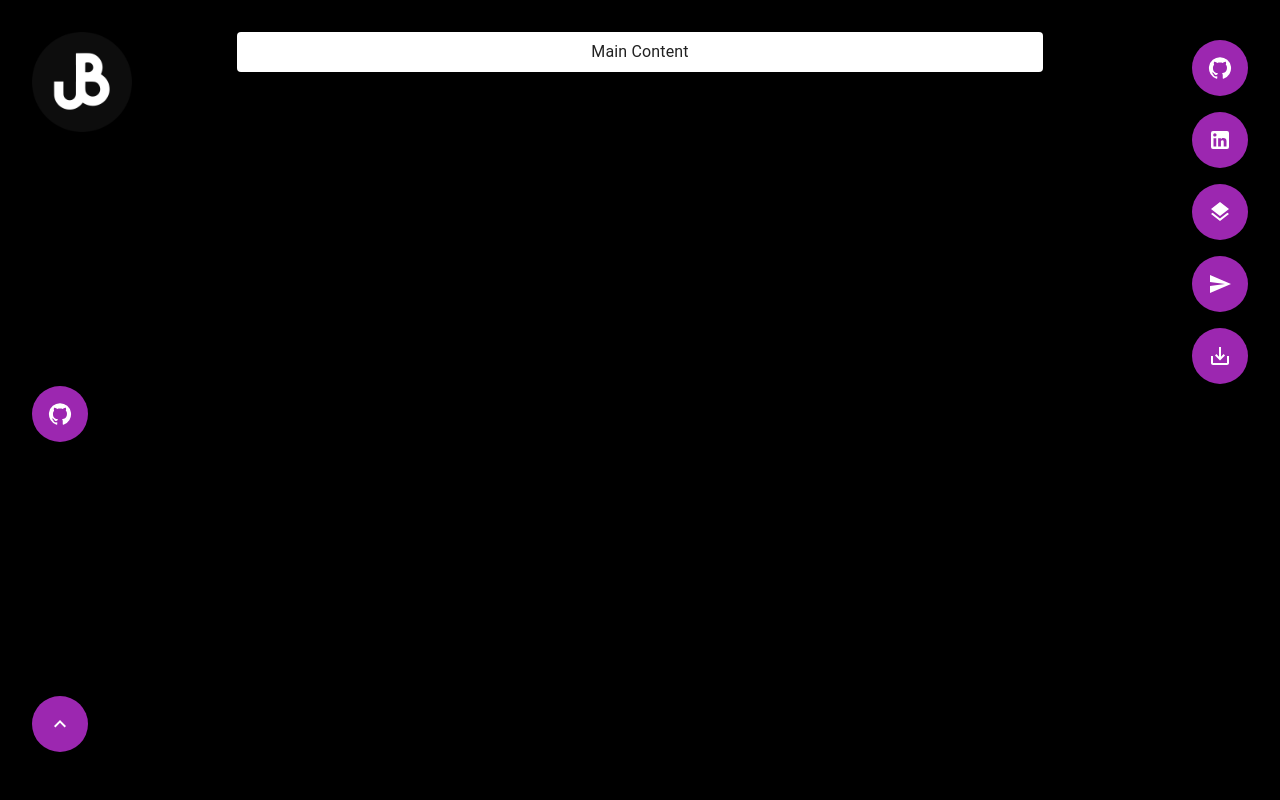
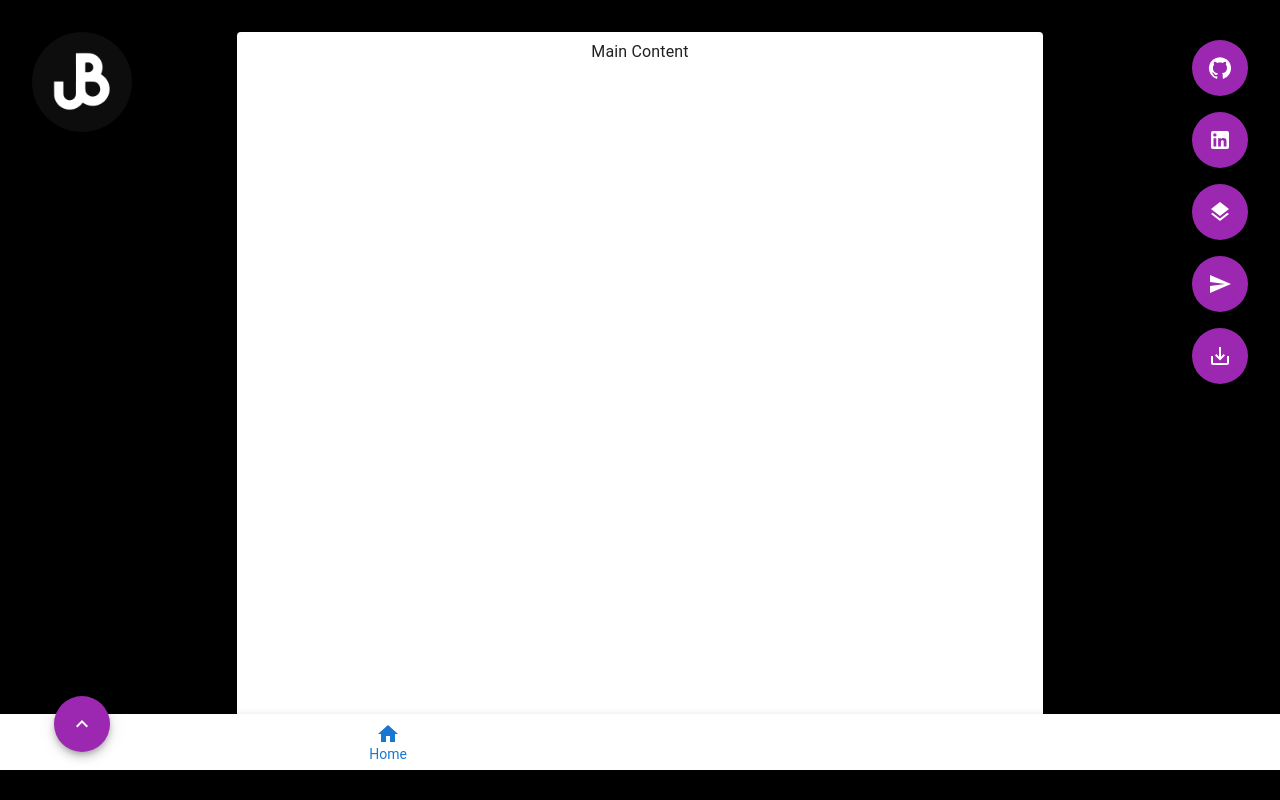
Before and after one commit to jayabaldwin/jaya-react-portfolio, a React (Vite) app: page / in a window 1280 px wide. Built offline with nearby package versions, Linux system fonts and the light colour scheme.

Commit message:
Mapping over nav bar to apply color to all

```diff
--- a/src/components/layouts/Layout.jsx
+++ b/src/components/layouts/Layout.jsx
@@ -1,22 +1,25 @@
 import React from 'react';
 import LeftLogo from "./LeftLogo.jsx"
 import RightSocial from "./RightSocial.jsx"
+import Nav from "./Nav.jsx";
 import { styled } from '@mui/material/styles';
+import Grid from '@mui/material/Grid';
 import Paper from '@mui/material/Paper';
-import Grid from '@mui/material/Grid';
+
 
 const Item = styled(Paper)(({ theme }) => ({
   // backgroundColor: theme.palette.mode === 'dark' ? '#1A2027' : '#fff',
   // ...theme.typography.body2,
   padding: theme.spacing(1),
   textAlign: 'center',
+  height: '90vh'
   // color: theme.palette.text.secondary,
 }));
 
 export default function Layout({ children }) {
   return (
       <Grid container spacing={2}>
-        {/* Nav and logo */}
+        {/* Logo */}
         <Grid item xs={2}>
             <LeftLogo />
         </Grid>
@@ -24,6 +27,8 @@ export default function Layout({ children }) {
         <Grid item xs={8}>
           <Item>Main Content
             {children}
+            {/* Bottom navbar */}
+            <Nav />
           </Item>
         </Grid>
         {/* Socials sidebar */}
--- a/src/components/layouts/LeftLogo.jsx
+++ b/src/components/layouts/LeftLogo.jsx
@@ -1,39 +1,32 @@
 import React from "react";
 import Fab from '@mui/material/Fab';
 import Grid from '@mui/material/Grid';
-import Box from '@mui/material/Box';
-import GitHubIcon from '@mui/icons-material/GitHub';
 import KeyboardArrowUpIcon from '@mui/icons-material/KeyboardArrowUp';
 
 const styles = {
   container: {
     display: 'flex',
     flexDirection: 'column',
-    height: '90vh', // Fill the viewport height
-    justifyContent: 'space-between', // Space between items
+    alignItems: 'center',
+    alignContent: 'flex-start',
+    height: '90vh',
+    justifyContent: 'space-between',
   },
   logo: {
     width: '100px',
     height: 'auto',
   },
-  fab: {
-    marginTop: 'auto', // Push FAB buttons to bottom
-  },
-};
+}
 
 export default function LeftLogo() {
   return (
     <Grid
       container
-      direction="column"
-      alignItems="flex-start"
+      alignItems="center"
       style={styles.container}
     >
       <img src="src/assets/images/jaya-logo.png" alt="Logo" style={styles.logo} />
-      <Fab color="secondary" aria-label="add" style={styles.fab}>
-        <GitHubIcon />
-      </Fab>
-      <Fab color="secondary" aria-label="add" style={styles.fab}>
+      <Fab color="secondary" aria-label="add">
         <KeyboardArrowUpIcon />
       </Fab>
     </Grid>
--- /dev/null
+++ b/src/components/layouts/Nav.jsx
@@ -0,0 +1,77 @@
+// import React from "react";
+// import GitHubIcon from '@mui/icons-material/GitHub';
+
+// const links = [
+//   { icon: <GitHubIcon />, text: "Home", anchor: "#home" },
+//   { icon: <GitHubIcon />, text: "About", anchor: "#about" },
+//   { icon: <GitHubIcon />, text: "Projects", anchor: "#projects" },
+//   { icon: <GitHubIcon />, text: "Contact", anchor: "#contact" },
+// ];
+
+// const styles = {
+//     nav: {
+//         display: 'flex',
+//         color: 'white',
+//         textDecoration: 'none',
+//     },
+//     outDiv: {
+//         transform: 'rotate(-90deg)',
+//     }
+// }
+
+// export default function Nav() {
+//   return (
+//     <div>
+//         <div style={styles.nav}>
+//         {links.map((link, index) => (
+//             <a key={index} style={styles.nav} href={link.anchor}>
+//             {link.icon} {link.text}
+//             </a>
+//         ))}
+//         </div>
+//     </div>
+//   );
+// }
+
+import * as React from 'react';
+import Box from '@mui/material/Box';
+import Paper from '@mui/material/Paper';
+import BottomNavigation from '@mui/material/BottomNavigation';
+import BottomNavigationAction from '@mui/material/BottomNavigationAction';
+import HomeIcon from '@mui/icons-material/Home';
+import PersonIcon from '@mui/icons-material/Person';
+import LibraryBooksIcon from '@mui/icons-material/LibraryBooks';
+import ContactsIcon from '@mui/icons-material/Contacts';
+
+const navIcons = [
+    { label: 'Home', icon: <HomeIcon /> },
+    { label: 'About', icon: <PersonIcon /> },
+    { label: 'Projects', icon: <LibraryBooksIcon /> },
+    { label: 'Contact', icon: <ContactsIcon /> },
+]
+
+export default function Nav() {
+  const [value, setValue] = React.useState(0);
+
+  return (
+    <Box sx={{ width: 500 }}>
+        <Paper sx={{ position: 'fixed', bottom: 30, left: 0, right: 0 }} elevation={3}>
+      <BottomNavigation
+        showLabels
+        value={value}
+        onChange={(event, newValue) => {
+          setValue(newValue);
+        }}
+      >
+        {navIcons.map(({ label, icon }, index ) => (
+            <BottomNavigationAction key={index} label={label} icon={icon}
+            sx={{
+                color: 'white',
+                // stroke: 'white'
+            }}
+            />))}
+      </BottomNavigation>
+      </Paper>
+    </Box>
+  );
+}
```
